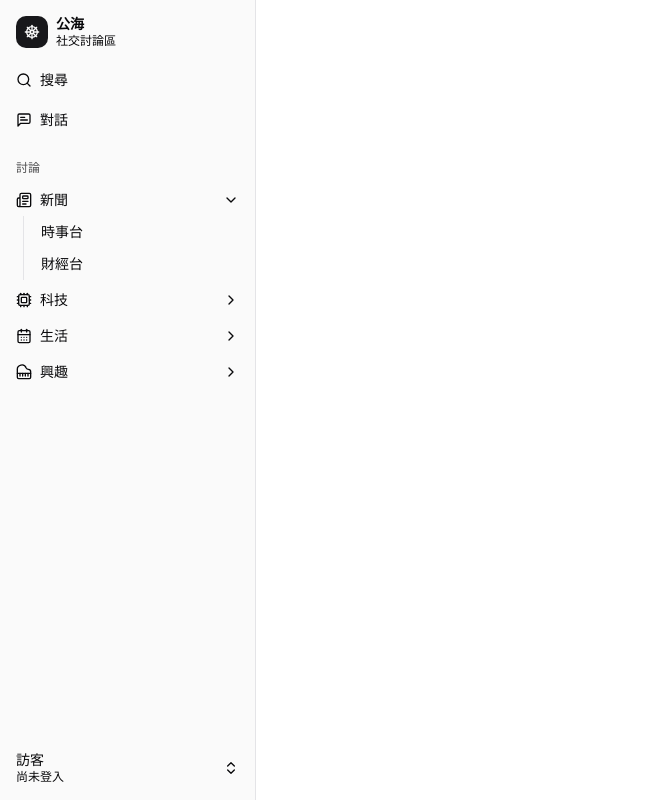
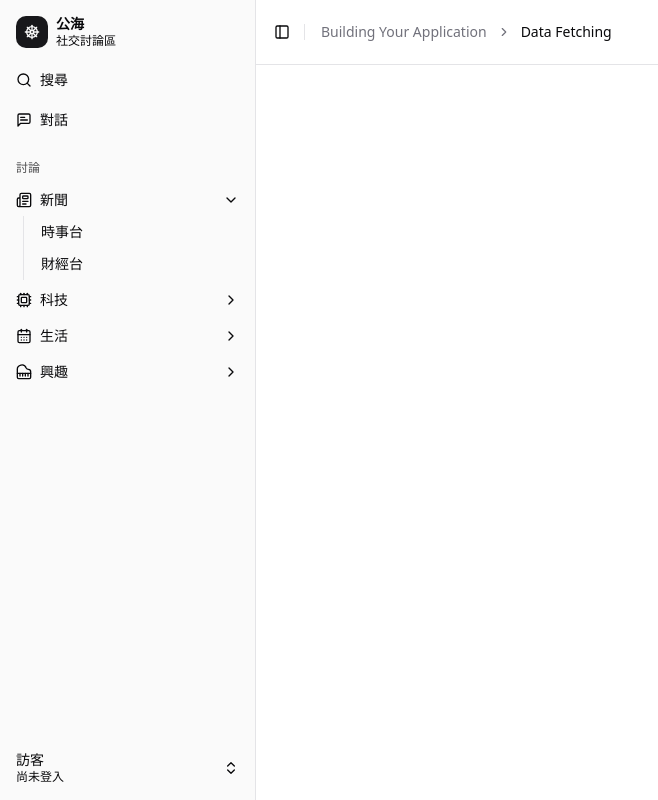
Before and after one commit to dhhchui/Public-Sea, a Next.js app: page / in a window 1280 px wide. Shown: the whole page, without its empty margins (0-658 px from the left). Built offline with nearby package versions, Linux system fonts and the light colour scheme.

Commit message:
added sidebar trigger and breadcrumb to layout

```diff
--- a/src/app/layout.js
+++ b/src/app/layout.js
@@ -1,21 +1,30 @@
-import { Geist, Geist_Mono } from "next/font/google";
-import "./globals.css";
-import { SidebarProvider, SidebarTrigger } from "@/components/ui/sidebar";
-import { AppSidebar } from "@/components/app-sidebar";
+import { Geist, Geist_Mono } from 'next/font/google';
+import './globals.css';
+import { SidebarProvider, SidebarTrigger } from '@/components/ui/sidebar';
+import { AppSidebar } from '@/components/app-sidebar';
+import {
+  Breadcrumb,
+  BreadcrumbItem,
+  BreadcrumbLink,
+  BreadcrumbList,
+  BreadcrumbPage,
+  BreadcrumbSeparator,
+} from '@/components/ui/breadcrumb';
+import { Separator } from '@/components/ui/separator';
 
 const geistSans = Geist({
-  variable: "--font-geist-sans",
-  subsets: ["latin"],
+  variable: '--font-geist-sans',
+  subsets: ['latin'],
 });
 
 const geistMono = Geist_Mono({
-  variable: "--font-geist-mono",
-  subsets: ["latin"],
+  variable: '--font-geist-mono',
+  subsets: ['latin'],
 });
 
 export const metadata = {
-  title: "Create Next App",
-  description: "Generated by create next app",
+  title: 'Create Next App',
+  description: 'Generated by create next app',
 };
 
 // export default function RootLayout({ children }) {
@@ -36,8 +45,41 @@ export default function Layout({ children }) {
       <body>
         <SidebarProvider>
           <AppSidebar />
-          <main>
+          <main className='w-full'>
             {/* <SidebarTrigger /> */}
+            <div className='sticky top-0 w-full bg-white'>
+              <header className='flex h-16 shrink-0 items-center gap-2 transition-[width,height] ease-linear group-has-data-[collapsible=icon]/sidebar-wrapper:h-12'>
+                <div className='flex items-center gap-2 px-4'>
+                  <SidebarTrigger className='-ml-1' />
+                  <Separator
+                    orientation='vertical'
+                    className='mr-2 data-[orientation=vertical]:h-4'
+                  />
+                  <Breadcrumb>
+                    <BreadcrumbList>
+                      <BreadcrumbItem className='hidden md:block'>
+                        <BreadcrumbLink href='#'>
+                          Building Your Application
+                        </BreadcrumbLink>
+                      </BreadcrumbItem>
+                      <BreadcrumbSeparator className='hidden md:block' />
+                      <BreadcrumbItem>
+                        <BreadcrumbPage>Data Fetching</BreadcrumbPage>
+                      </BreadcrumbItem>
+                    </BreadcrumbList>
+                  </Breadcrumb>
+                </div>
+              </header>
+              <Separator />
+            </div>
+            {/* <div className='flex flex-1 flex-col gap-4 p-4 pt-0'>
+              <div className='grid auto-rows-min gap-4 md:grid-cols-3'>
+              <div className='bg-muted/50 aspect-video rounded-xl' />
+              <div className='bg-muted/50 aspect-video rounded-xl' />
+              <div className='bg-muted/50 aspect-video rounded-xl' />
+              </div>
+              <div className='bg-muted/50 min-h-[100vh] flex-1 rounded-xl md:min-h-min' />
+              </div> */}
             {children}
           </main>
         </SidebarProvider>
```
